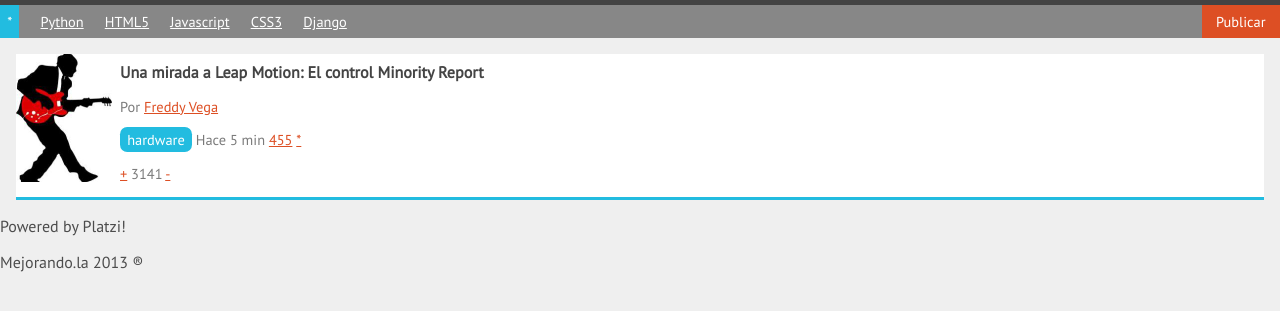
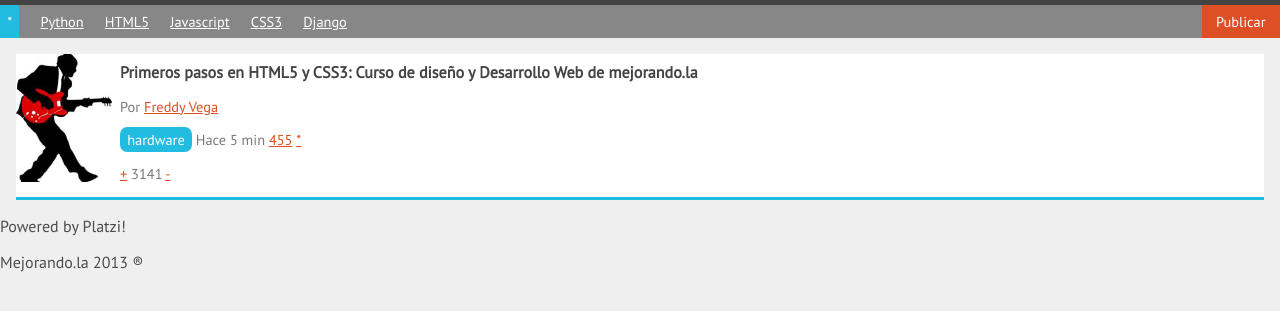
Before and after one commit to patogalarzar/rockncode, a plain HTML site: page index.html in a window 1280 px wide. Shown: the part 95-406 px from the top of the page. Drawn offline with Linux system fonts and the light colour scheme.

Commit message:
Imágenes para el sitio

```diff
--- a/index.html
+++ b/index.html
@@ -37,7 +37,7 @@
 				<img src="imagen.jpg" />
 			</figure>
 			<h2 class="titulo_item">
-				<a href="#">Una mirada a Leap Motion: El control Minority Report</a>
+				<a href="#">Primeros pasos en HTML5 y CSS3: Curso de diseño y Desarrollo Web de mejorando.la</a>
 			</h2>
 			<p class="autor_item">
 				Por <a href="#">Freddy Vega</a>
```
Also changed, not shown: rockNroll.jpg (added), rockNroll.png (added), rockNroll_guitar.jpg (added), rockNroll_guitar_wings.jpg (added), rockNroll_skull.jpg (added).
